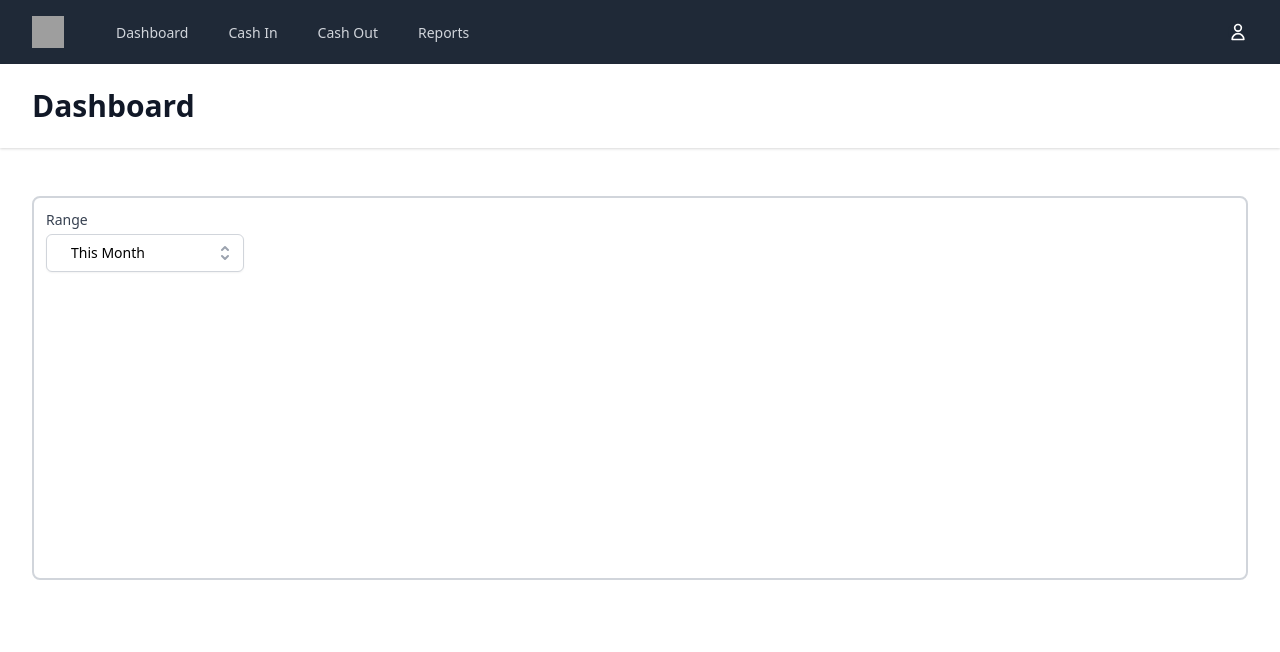
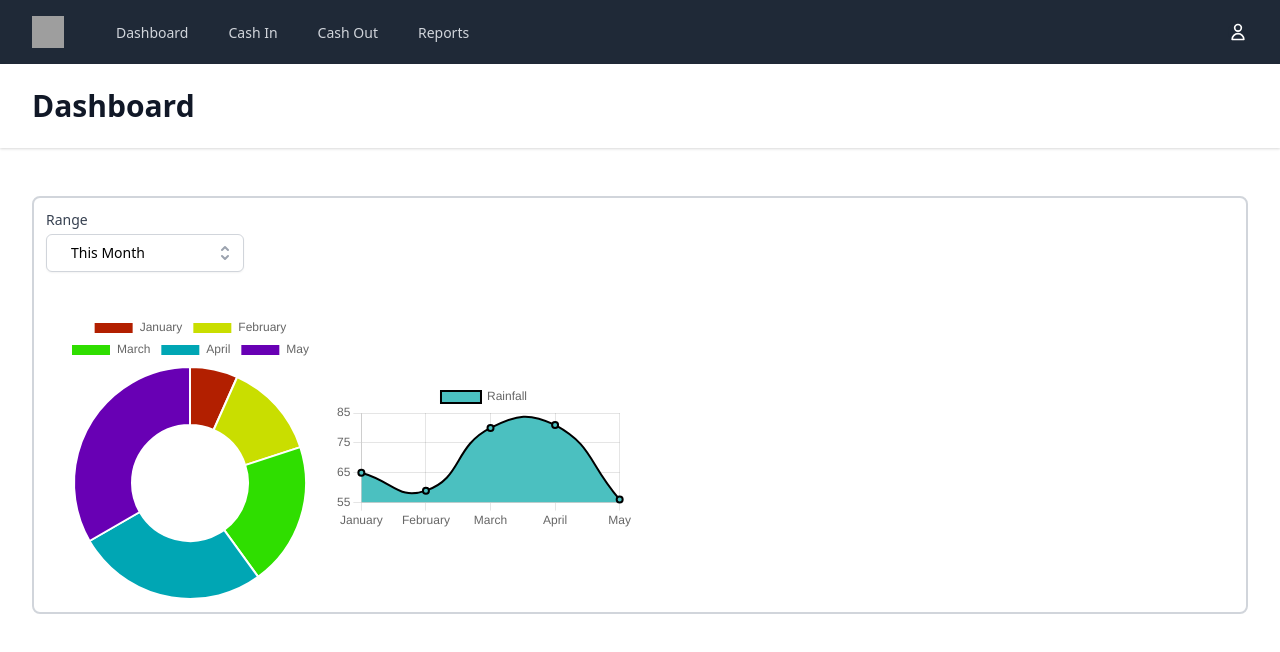
Before and after one commit to qiuyixianq/icp-app, a React (Create React App) app: page /dashboard in a window 1280 px wide. Shown: the top 652 px of the page. Built offline with nearby package versions, Linux system fonts and the light colour scheme; grey boxes are pictures that could not be loaded.

Commit message:
Implemented to be config pie / line chart

```diff
--- a/src/components/Dashboard/Dashboard.jsx
+++ b/src/components/Dashboard/Dashboard.jsx
@@ -1,12 +1,12 @@
 import React, { useState } from 'react';
-import { Doughnut } from 'react-chartjs-2';
+import { Line, Doughnut } from 'react-chartjs-2';
 import { Range } from './Range';
+
 
 const rangeList = ['This Month', 'Last Month', 'Last Three Month'];
 
-const state = {
-    labels: ['January', 'February', 'March',
-        'April', 'May'],
+const pieState = {
+    labels: ['January', 'February', 'March','April', 'May'],
     datasets: [
         {
             label: 'Rainfall',
@@ -29,6 +29,21 @@ const state = {
     ]
 }
 
+const lineState = {
+    labels: ['January', 'February', 'March','April', 'May'],
+    datasets: [
+        {
+            label: 'Rainfall',
+            fill: true,
+            lineTension: 0.5,
+            backgroundColor: 'rgba(75,192,192,1)',
+            borderColor: 'rgba(0,0,0,1)',
+            borderWidth: 2,
+            data: [65, 59, 80, 81, 56]
+        }
+    ]
+}
+
 
 export const Dashboard = () => {
     const [selected, setSelected] = useState(rangeList[0]);
@@ -42,14 +57,17 @@ export const Dashboard = () => {
             </header>
 
             <main>
-                <div className="max-w-7xl mx-auto py-6 sm:px-6 lg:px-8">
+                <div className=" max-w-7xl mx-auto py-6 sm:px-6 lg:px-8">
                     {/* Replace with your content */}
                     <div className="px-4 py-6 sm:px-0">
-                        <div className="border-2 border-gray-300 rounded-lg h-96 p-3" >
+                        <div className="border-2 border-gray-300 rounded-lg p-3" >
                             <Range onRangeChange={setSelected} range={selected} />
-                            {/* <div className="h-72 w-72 flex">
+
+
+                            <div className="flex mt-10 items-center">
+                                <div className="h-72 w-72 ">
                                     <Doughnut
-                                    data={state}
+                                        data={pieState}
                                         options={{
                                             title: {
                                                 display: true,
@@ -63,9 +81,26 @@ export const Dashboard = () => {
 
                                         }}
                                     />
-                            </div> */}
+                                </div>
 
 
+                                <div>
+                                    <Line
+                                        data={lineState}
+                                        options={{
+                                            title: {
+                                                display: true,
+                                                text: 'Average Rainfall per month',
+                                                fontSize: 20
+                                            },
+                                            legend: {
+                                                display: true,
+                                                position: 'right'
+                                            }
+                                        }}
+                                    />
+                                </div>
+                            </div>
                         </div>
                     </div>
                     {/* /End replace */}
```
Lines whose indentation alone changed are shown as unchanged.
